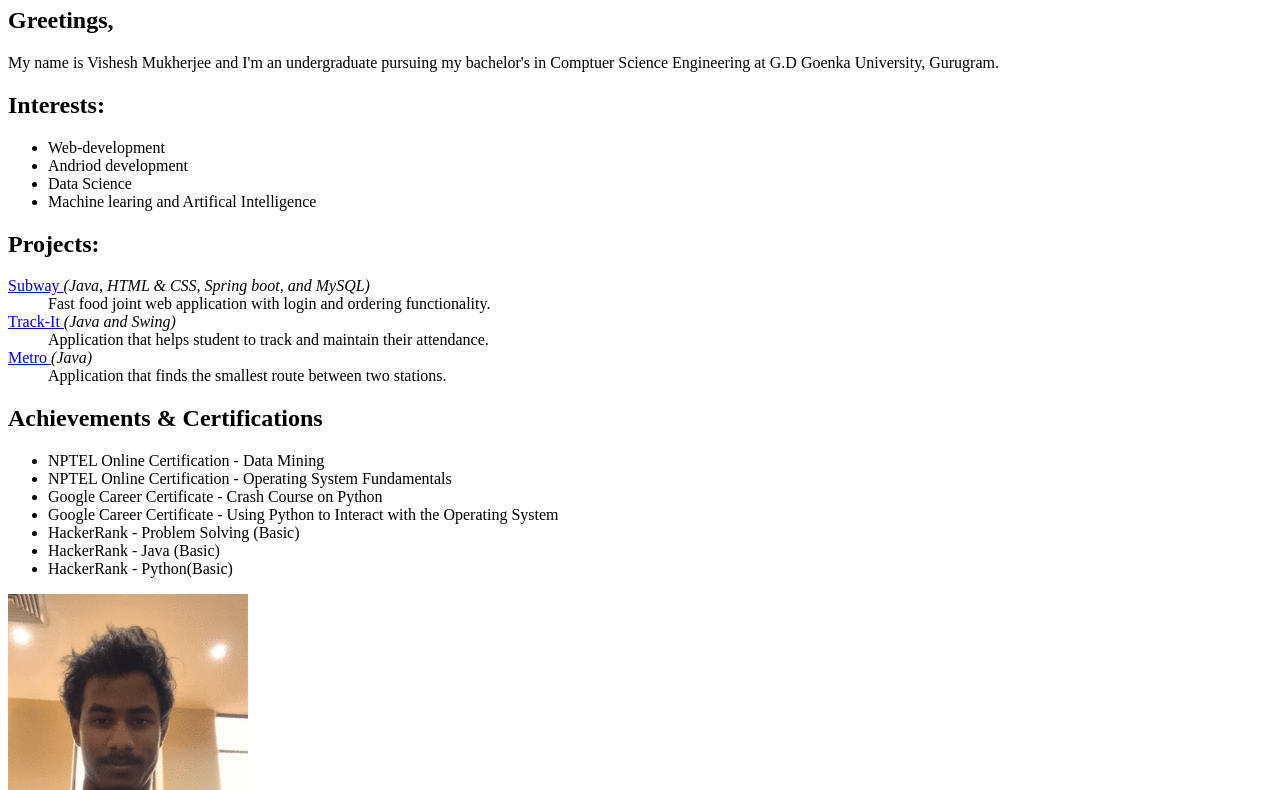
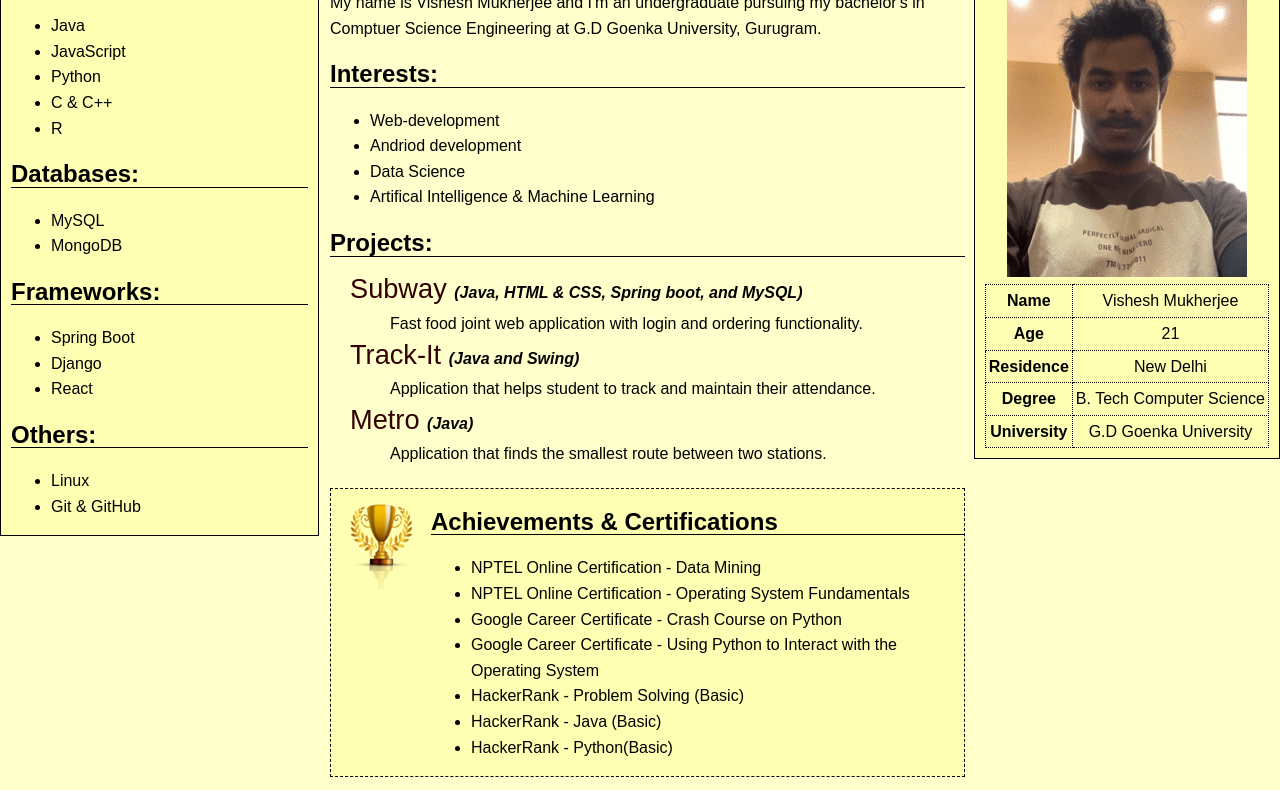
Before and after one commit to Vishesh-Mukherjee/Vishesh-Mukherjee.github.io, a plain HTML site: page index.html in a window 1280 px wide. Shown: the part 73-863 px from the top of the page. Drawn offline with Linux system fonts and the light colour scheme.

Commit message:
Updated index.html and style.css

```diff
--- a/index.html
+++ b/index.html
@@ -9,9 +9,61 @@
 		<title>Vishesh Mukherjee</title>
 	</head>
 	<body>
+		<div id="leftbar">
+			<h2>Programming Languages:</h2>
+			<ul>
+				<li>Java</li>
+				<li>JavaScript</li>
+				<li>Python</li>
+				<li>C &amp; C&plus;&plus;</li>
+				<li>R</li>
+			</ul>
+			<h2>Databases:</h2>
+			<ul>
+				<li>MySQL</li>
+				<li>MongoDB</li>
+			</ul>
+			<h2>Frameworks:</h2>
+			<ul>
+				<li>Spring Boot</li>
+				<li>Django</li>
+				<li>React</li>
+			</ul>
+			<h2>Others:</h2>
+			<ul>
+				<li>Linux</li>
+				<li>Git &amp; GitHub</li>
+			</ul>
+		</div>
+		<div id="rightbar">
+			<img src="images/profilephoto.gif" alt="Profile photo">
+			<table>
+				<tr>
+					<th>Name</th>
+					<td>Vishesh Mukherjee</th>
+				</tr>
+				<tr>
+					<th>Age</th>
+					<td>21</th>
+				</tr>
+				<tr>
+					<th>Residence</th>
+					<td>New Delhi</th>
+				</tr>
+				</tr>
+					<th>Degree</th>
+					<td>B. Tech Computer Science</td>
+				<tr>
+				<tr>
+					<th>University</th>
+					<td>G.D Goenka University</td>
+				</tr>
+
+
+			</table>
+		</div>
 		<div id="main">
-			<h1>Introduction:</h1>
-			<h2>Greetings,</h2>
+			<h3>Greetings,</h3>
 			<p>My name is Vishesh Mukherjee and I'm an undergraduate pursuing
 			my bachelor's in Comptuer Science Engineering at G.D Goenka University,
 			Gurugram.</p>
@@ -20,7 +72,7 @@
 				<li>Web-development</li>
 				<li>Andriod development</li>
 				<li>Data Science</li>
-				<li>Machine learing and Artifical Intelligence</li>
+				<li>Artifical Intelligence &amp; Machine Learning</li>
 			</ul>
 			<h2>Projects:</h2>
 			<dl>
@@ -43,7 +95,7 @@
 						Metro
 					</a>
 					<em>(Java)</em><dt>
-				<dd>Application that finds the smallest route between two stations.<dd>
+				<dd>Application that finds the smallest route between two stations.</dd>
 			</dl>
 			<div id="achievements">
 				<h2>Achievements &amp; Certifications</h2>
@@ -57,36 +109,7 @@
 					<li>HackerRank - Python(Basic)</li>
 
 				</ul>
-			<div>
-		</div>
-		<div id="rightbar">
-			<img src="images/profilephoto.gif" alt="Profile photo">
-		</div>
-		<div id="leftbar">
-			<h2>Programming Languages:</h2>
-			<ul>
-				<li>Java</li>
-				<li>JavaScript</li>
-				<li>Python</li>
-				<li>C &amp; C&plus;&plus;</li>
-				<li>R</li>
-			</ul>
-			<h2>Database:</h2>
-			<ul>
-				<li>MySQL</li>
-				<li>MongoDB</li>
-			</ul>
-			<h2>Frameworks:</h2>
-			<ul>
-				<li>Spring Boot</li>
-				<li>Django</li>
-				<li>React</li>
-			</ul>
-			<h2>Others:</h2>
-			<ul>
-				<li>Linux</li>
-				<li>Git &amp; GitHub</li>
-			</ul>
+			</div>
 		</div>
 	</body>
 </html>
--- a/style.css
+++ b/style.css
@@ -0,0 +1,76 @@
+body {
+	font-size: medium;
+	font-family: sans-serif;
+	margin: 0px;
+	line-height: 1.6em;
+	background-color: #ffffcc;
+}
+
+#achievements {
+	background-color: #ffffb3;
+	background-image: url(images/trophy.png);
+	background-repeat: no-repeat;
+	background-position: top left;
+	border: 1px dashed black;
+	padding-left: 100px;
+}
+
+table {
+	border-collapse: collapse;
+	margin: 0px 10px 0px 10px;
+}
+
+th, td {
+	border: 1px dotted black;
+	padding: 3px;
+}
+
+#leftbar {
+	border: 1px solid black;
+	padding: 0px 10px 0px 10px;
+	background-color: #ffffb3;
+	float: left;
+}
+
+#rightbar {
+	border: 1px solid black;
+	text-align: center;
+	background-color: #ffffb3;
+	float: right;
+	padding-bottom: 10px;
+	padding-top: 10px;
+}
+
+#main {
+	margin-right: 315px;
+	margin-left: 330px;
+}
+
+h2 {
+	border-bottom: 1px solid black;
+}
+
+a {
+	font-size: 1.7em;
+	text-decoration: none;
+}
+
+a:link {
+	color: #330000;
+}
+
+a:visited {
+	color: #330000;
+}
+
+dl {
+	margin-left: 20px;
+}
+
+dd {
+	padding: 5px 0px 5px 0px;
+}
+
+em {
+	font-weight: bold;
+}
```
Also changed, not shown: images/trophy.png (added).
